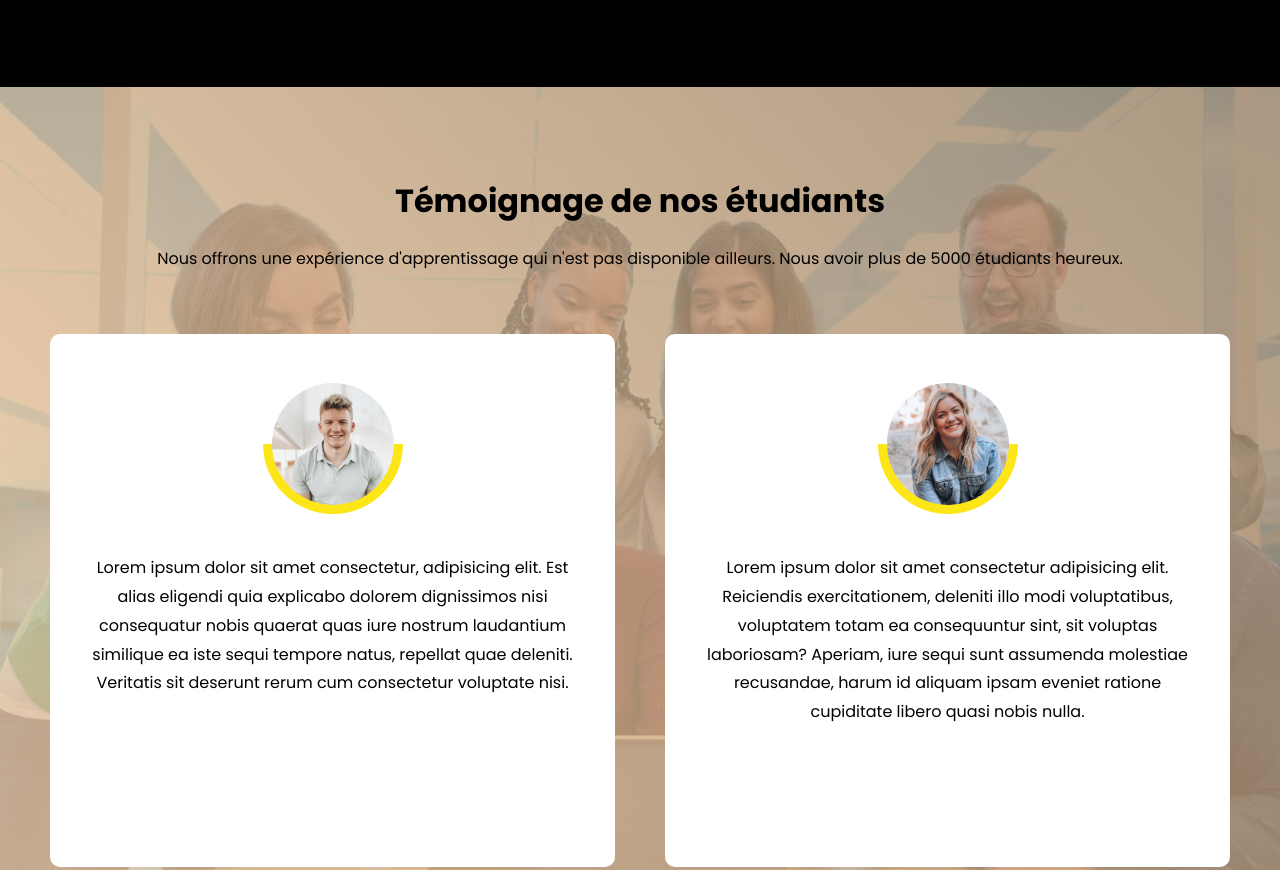
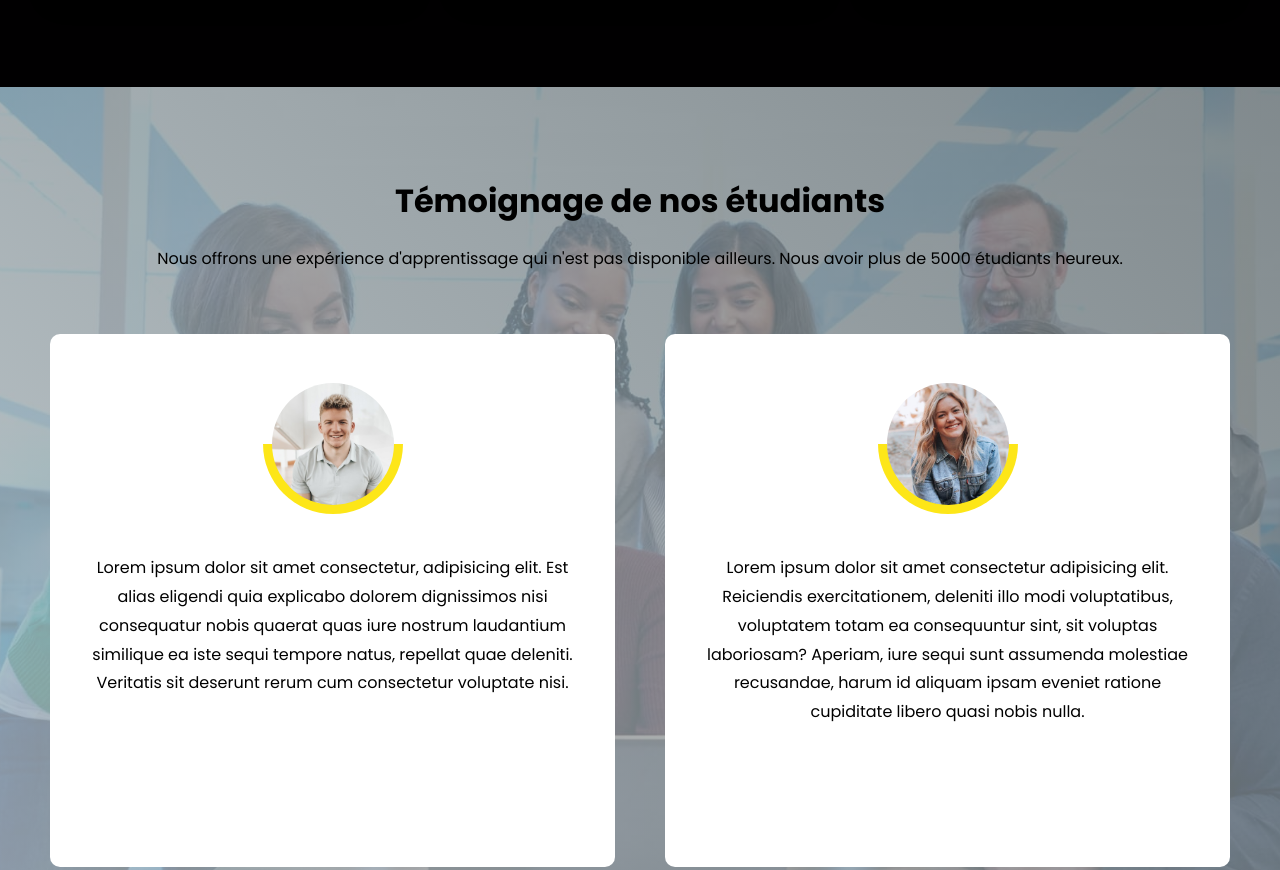
Before and after one commit to M-ELMOUSSAOUI/Apprentissage-responsive, a plain HTML site: page index.html in a window 1280 px wide. Shown: the part 2067-2937 px from the top of the page. Drawn offline with Linux system fonts and the light colour scheme.

Commit message:
adding colors

```diff
--- a/style.css
+++ b/style.css
@@ -7,8 +7,8 @@
   --black-shade-1: #ffffff;
   --black-shade-2: #d2def3;
   --black-shade-3: red;
-  --grad-color-1: 251, 211, 165;
-  --grad-color-2: 151, 127, 99;
+  --grad-color-1: 178, 190, 195;
+  --grad-color-2: 99, 110, 114;
 
   --base-font-size: 1.6rem;
 
```
